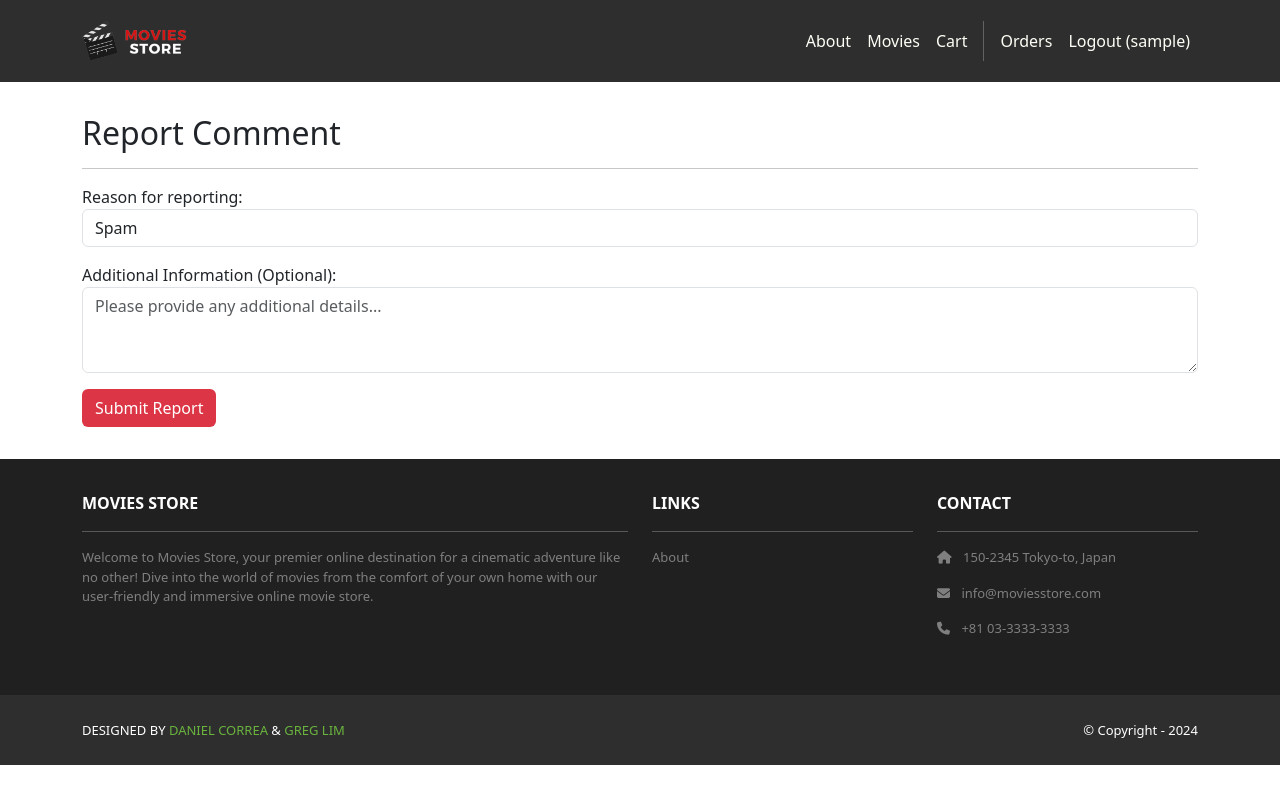
After one commit to walkerpaxton/moviesstore, a Django app: page /movies/1/review/1/report/ in a window 1280 px wide. The commit adds this page. Run offline with Django 5.2, Linux system fonts and the light colour scheme; a user stored in the database is signed in; tables that the repository leaves empty hold one stand-in row (values such as "Sample post"); some libraries are stand-ins or nearby versions.

Commit message:
Report button added

```diff
--- a/directions.txt
+++ b/directions.txt
@@ -5,11 +5,14 @@
     -do python3 manage.py startapp <appname>
     -add appname into settings.py
     -add to urls.py
+    -follow steps below
+    -add to show.html in whatever the app exists in
+    -add link to base.html
 
 -new button/function
     -go to class it would be into
     -chat html code
-    -add to models
+    -add to models - makemigrations and migrate
     -add to admin
     -add to show.html
     -add to views.py
--- a/movies/admin.py
+++ b/movies/admin.py
@@ -1,10 +1,11 @@
 from django.contrib import admin
 
 # Register your models here.
-from .models import Movie, Review, Like
+from .models import Movie, Review, Like, Report
 class MovieAdmin(admin.ModelAdmin):
     ordering = ['name']
     search_fields = ['name']
 admin.site.register(Movie, MovieAdmin)
 admin.site.register(Review)
 admin.site.register(Like)
+admin.site.register(Report)
--- a/movies/models.py
+++ b/movies/models.py
@@ -1,3 +1,4 @@
+from tkinter import YES
 from django.db import models
 from django.contrib.auth.models import User
 
@@ -25,4 +26,15 @@ class Like(models.Model):
     movie = models.ForeignKey(Movie, on_delete=models.CASCADE)
     user = models.ForeignKey(User, on_delete=models.CASCADE)
 
+class Report(models.Model):
+    id = models.AutoField(primary_key=True)
+    review = models.ForeignKey(Review, on_delete=models.CASCADE)
+    user = models.ForeignKey(User, on_delete=models.CASCADE)
+    reason = models.CharField(max_length=100)
+    additional_info = models.TextField(blank=True, null=True)
+    date = models.DateTimeField(auto_now_add=True)
+
+    def __str__(self):
+        return f"Report {self.id} - {self.review.movie.name}"
+
 ##if this is changed or updated, then need to run python3 manage.py makemigrations and then python3 manage.py migrate again
--- /dev/null
+++ b/movies/templates/movies/report_comment.html
@@ -0,0 +1,36 @@
+{% extends 'base.html' %}
+{% block content %}
+<div class="p-3">
+  <div class="container">
+    <div class="row mt-3">
+      <div class="col mx-auto mb-3">
+        <h2>Report Comment</h2>
+        <hr />
+        <form method="POST">
+          {% csrf_token %}
+          <p>
+            <label for="report_reason">Reason for reporting:</label>
+            <select name="report_reason" class="form-control" id="report_reason">
+              <option value="spam">Spam</option>
+              <option value="inappropriate">Inappropriate Content</option>
+              <option value="harassment">Harassment</option>
+              <option value="hate_speech">Hate Speech</option>
+              <option value="false_information">False Information</option>
+              <option value="other">Other</option>
+            </select>
+          </p>
+          <p>
+            <label for="additional_info">Additional Information (Optional):</label>
+            <textarea name="additional_info" class="form-control" id="additional_info" rows="3" placeholder="Please provide any additional details..."></textarea>
+          </p>
+          <div class="text-start">
+            <button type="submit" class="btn bg-danger text-white">
+              Submit Report
+            </button>
+          </div>
+        </form>
+      </div>
+    </div>
+  </div>
+</div>
+{% endblock content %}
--- a/movies/templates/movies/show.html
+++ b/movies/templates/movies/show.html
@@ -46,6 +46,12 @@
             <a class="btn btn-danger"
               href="{% url 'movies.delete_review' id=template_data.movie.id review_id=review.id %}">
               Delete
+            </a>
+            {% endif %}
+            {% if user.is_authenticated %}
+            <a class="btn btn-warning"
+              href="{% url 'movies.report_comment' id=template_data.movie.id review_id=review.id %}">
+              Report
             </a>
             {% endif %}
           </li>
--- a/movies/urls.py
+++ b/movies/urls.py
@@ -7,4 +7,5 @@ urlpatterns = [
     path('<int:id>/review/<int:review_id>/edit/', views.edit_review, name='movies.edit_review'),
     path('<int:id>/review/<int:review_id>/delete/', views.delete_review, name = 'movies.delete_review'),
     path('<int:id>/like/', views.like_movie, name='movies.like_movie'),
+    path('<int:id>/review/<int:review_id>/report/', views.report_comment, name='movies.report_comment'),
 ]
--- a/movies/views.py
+++ b/movies/views.py
@@ -1,5 +1,5 @@
 from django.shortcuts import render, redirect, get_object_or_404
-from .models import Movie, Review, Like
+from .models import Movie, Review, Like, Report
 from django.contrib.auth.decorators import login_required
 
 def index(request):
@@ -85,3 +85,25 @@ def like_movie(request, id):
         template_data['title'] = 'Like Movie'
         template_data['like_count'] = like_count
         return render(request, 'movies/like_button.html', {'template_data': template_data})
+
+@login_required
+def report_comment(request, id, review_id):
+    review = get_object_or_404(Review, id=review_id)
+
+    if request.method == 'GET':
+        template_data = {}
+        template_data['title'] = 'Report Comment'
+        template_data['review'] = review
+        return render(request, 'movies/report_comment.html', {'template_data': template_data})
+    elif request.method == 'POST':
+        report = Report()
+        report.review = review
+        report.user = request.user
+        report.reason = request.POST['report_reason']
+        report.additional_info = request.POST.get('additional_info', '')
+        report.save()
+        # Delete the reported comment
+        review.delete()
+        return redirect('movies.show', id=id)
+    else:
+        return redirect('movies.show', id=id)
```
Also changed, not shown: movies/migrations/0004_report.py (added), 1 other file.
